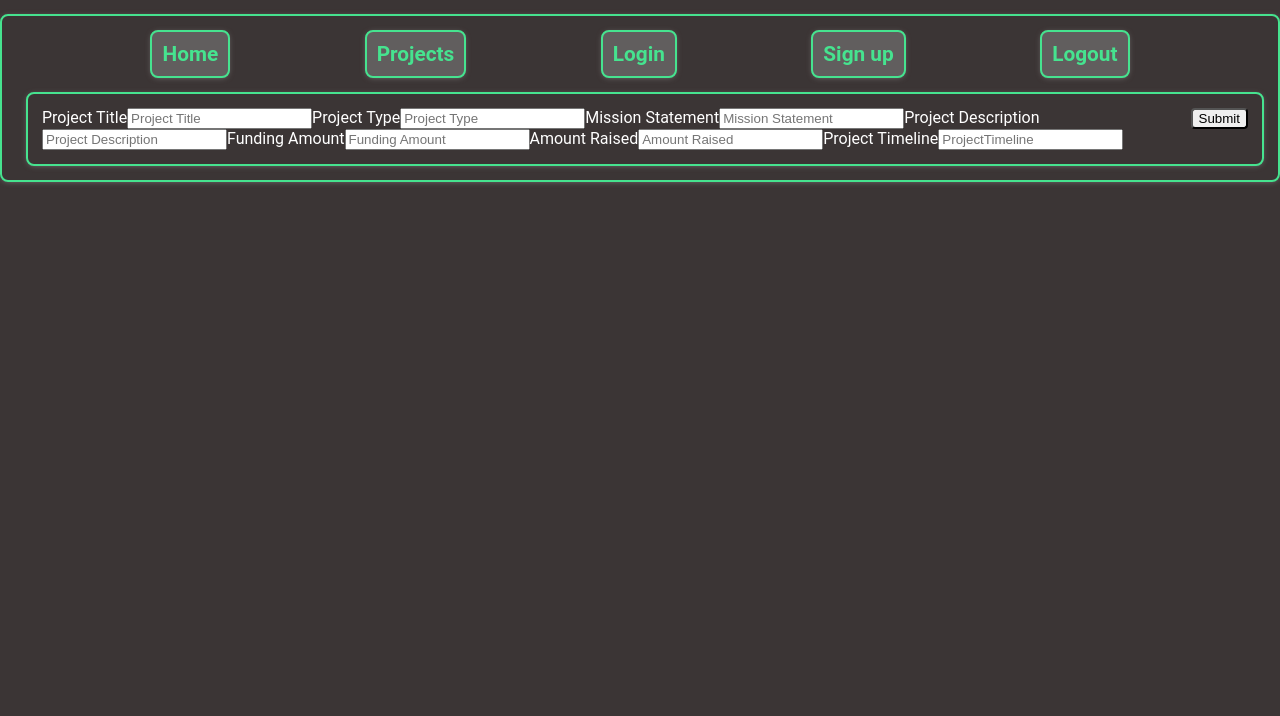
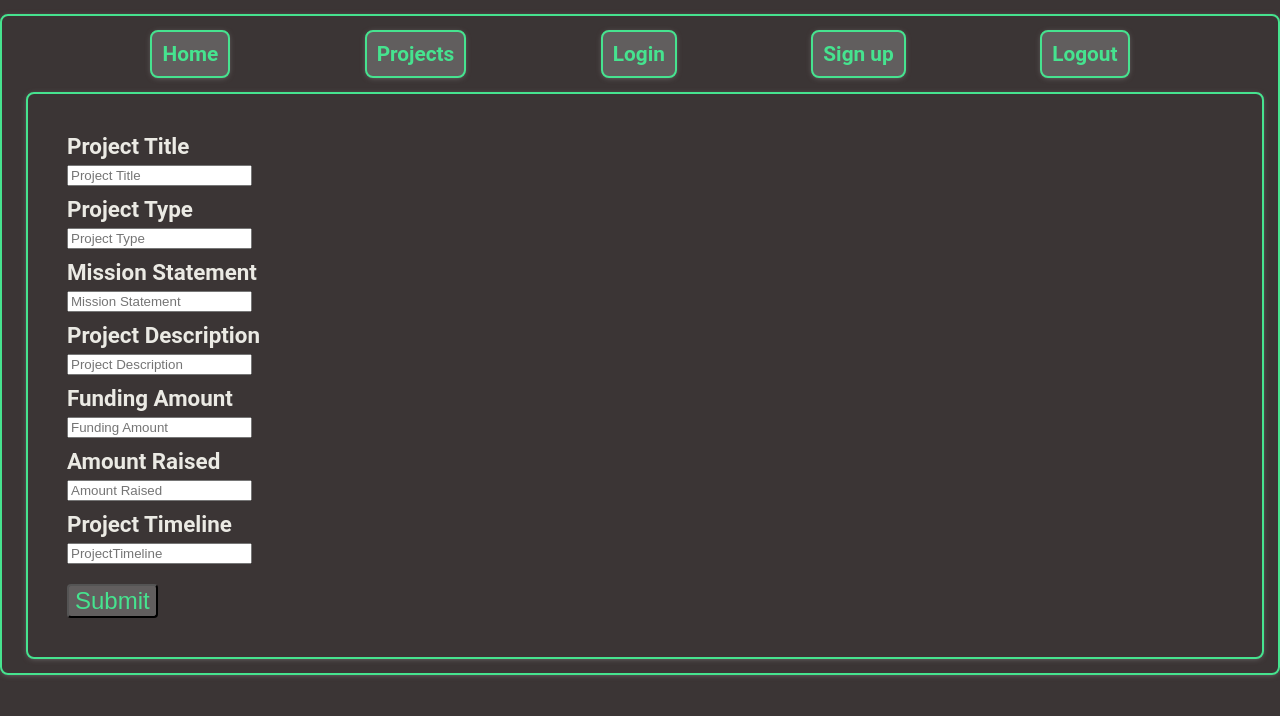
Before and after one commit to s-munro/front-end-1, a React (Create React App) app in the folder vr-funding/: page /createproject in a window 1280 px wide. Shown: the top 716 px of the page. Built offline with nearby package versions, Linux system fonts and the light colour scheme.

Commit message:
6 - Stylin' Yo

```diff
--- a/vr-funding/src/components/CreateProjectForm.js
+++ b/vr-funding/src/components/CreateProjectForm.js
@@ -1,9 +1,24 @@
 import React, { useState } from "react";
 import axiosWithAuth from "../utils/axiosWithAuth";
 import { useHistory } from "react-router-dom";
-
+import styled from "styled-components";
 import { connect } from "react-redux";
 import { fetchProjects } from "../actions/index";
+
+const FormListStyled = styled.div`
+  display: flex;
+  flex-direction: column;
+  justify-content: center;
+  align-content: center;
+  margin: 15px;
+`;
+
+const TitleStyled = styled.div`
+  color: ${(pr) => pr.theme.secondaryColor};
+  font-size: 1.4rem;
+  font-weight: bold;
+  margin:10px;
+`;
 
 const initialFormValues = {
   project_title: "",
@@ -52,11 +67,14 @@ const CreateProjectForm = (props) => {
   };
 
   return (
+
       <form className="form container" onSubmit={onSubmit}>
+        <FormListStyled>
           <div className="form-group-inputs">
+          <TitleStyled>
           <label>
             Project Title
-          <input
+            <div style={{ width: "7%" }}></div><input
               type="text"
               name="project_title"
               onChange={onChange}
@@ -65,9 +83,11 @@ const CreateProjectForm = (props) => {
               maxLength="20"
             ></input>
           </label>
+          </TitleStyled>
+          <TitleStyled>
           <label>
             Project Type
-          <input
+            <div style={{ width: "7%" }}></div><input
               type="text"
               name="project_type"
               onChange={onChange}
@@ -76,9 +96,11 @@ const CreateProjectForm = (props) => {
               maxLength="20"
             ></input>
           </label>
+          </TitleStyled>
+          <TitleStyled>
           <label>
             Mission Statement
-          <input
+            <div style={{ width: "7%" }}></div><input
               type="text"
               name="mission_statement"
               onChange={onChange}
@@ -87,9 +109,11 @@ const CreateProjectForm = (props) => {
               maxLength="100"
             ></input>
           </label>
+          </TitleStyled>
+          <TitleStyled>
           <label>
             Project Description
-          <input
+            <div style={{ width: "7%" }}></div><input
               type="text"
               name="project_description"
               onChange={onChange}
@@ -98,9 +122,11 @@ const CreateProjectForm = (props) => {
               maxLength="100"
             ></input>
           </label>
+          </TitleStyled>
+          <TitleStyled>
           <label>
             Funding Amount
-          <input
+            <div style={{ width: "7%" }}></div><input
               type="text"
               name="funding_amount"
               onChange={onChange}
@@ -109,9 +135,11 @@ const CreateProjectForm = (props) => {
               maxLength="20"
             ></input>
           </label>
+          </TitleStyled>
+          <TitleStyled>
           <label>
             Amount Raised
-          <input
+            <div style={{ width: "7%" }}></div><input
               type="text"
               name="amount_raised"
               onChange={onChange}
@@ -120,9 +148,11 @@ const CreateProjectForm = (props) => {
               maxLength="20"
             ></input>
           </label>
+          </TitleStyled>
+          <TitleStyled>
           <label>
             Project Timeline
-          <input
+            <div style={{ width: "7%" }}></div><input
               type="text"
               name="project_timeline"
               onChange={onChange}
@@ -131,11 +161,20 @@ const CreateProjectForm = (props) => {
               maxLength="20"
             ></input>
           </label>
+          </TitleStyled>
         </div>
+        <TitleStyled>
         <div className="submit">
-        <button>Submit</button>
+          <button style={{
+                fontSize: "1.5rem",
+                color: "#46e38f",
+                backgroundColor: "#615e5e",
+              }}>Submit</button>
         </div>
+        </TitleStyled>
+        </FormListStyled>
       </form>
+
   );
 };
 const mapStateToProps = (state) => {
--- a/vr-funding/src/components/Login.js
+++ b/vr-funding/src/components/Login.js
@@ -148,7 +148,7 @@ const Login = (props) => {
           <button
             // disabled={disabled}
             style={{
-              fontSize: "1.7rem",
+              fontSize: "2.4rem",
               color: "#46e38f",
               backgroundColor: "#615e5e",
             }}
@@ -160,7 +160,7 @@ const Login = (props) => {
           <BtnSpacerStyled>
             <button
               style={{
-                fontSize: "1.2rem",
+                fontSize: "1rem",
                 color: "#46e38f",
                 backgroundColor: "#615e5e",
               }}
@@ -170,7 +170,7 @@ const Login = (props) => {
             <div style={{ width: "7%" }}></div>
             <button
               style={{
-                fontSize: "1.2rem",
+                fontSize: "1rem",
                 color: "#46e38f",
                 backgroundColor: "#615e5e",
               }}
--- a/vr-funding/src/components/ProjectPage.js
+++ b/vr-funding/src/components/ProjectPage.js
@@ -51,9 +51,9 @@ const ProjectList = (props) => {
         {projects.map((project) => (
           <ProjStyled>
 
-            <ProjStyledSubA>
+            <ProjStyledSubB>
               <p>{project.project_title}</p>
-            </ProjStyledSubA>
+            </ProjStyledSubB>
 
             <ProjStyledSubA>
               <p>{project.project_description}</p>
```
Also changed, not shown: 1 other file (tests, documents, lock files or other folders). Lines whose indentation alone changed are shown as unchanged.
